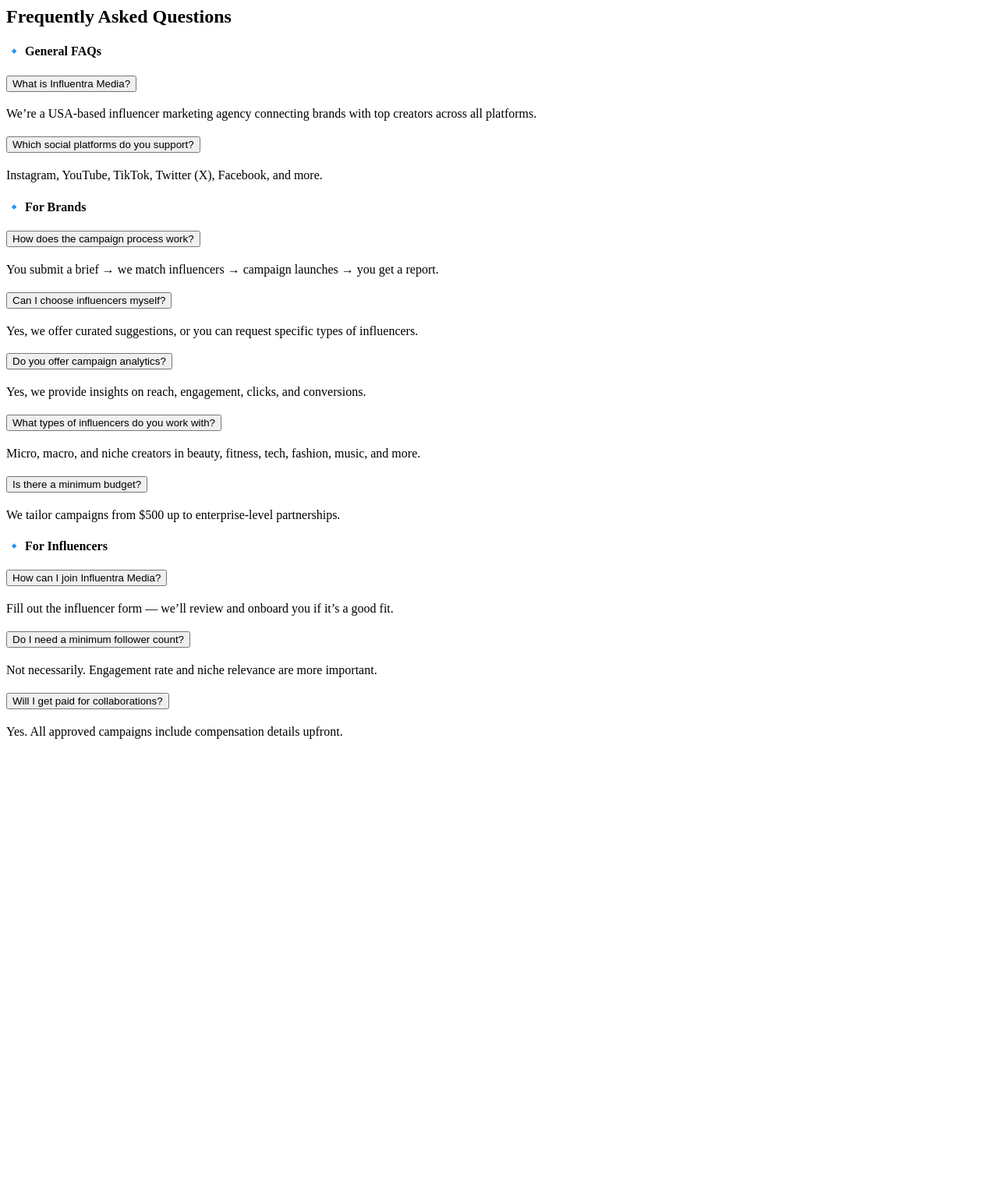
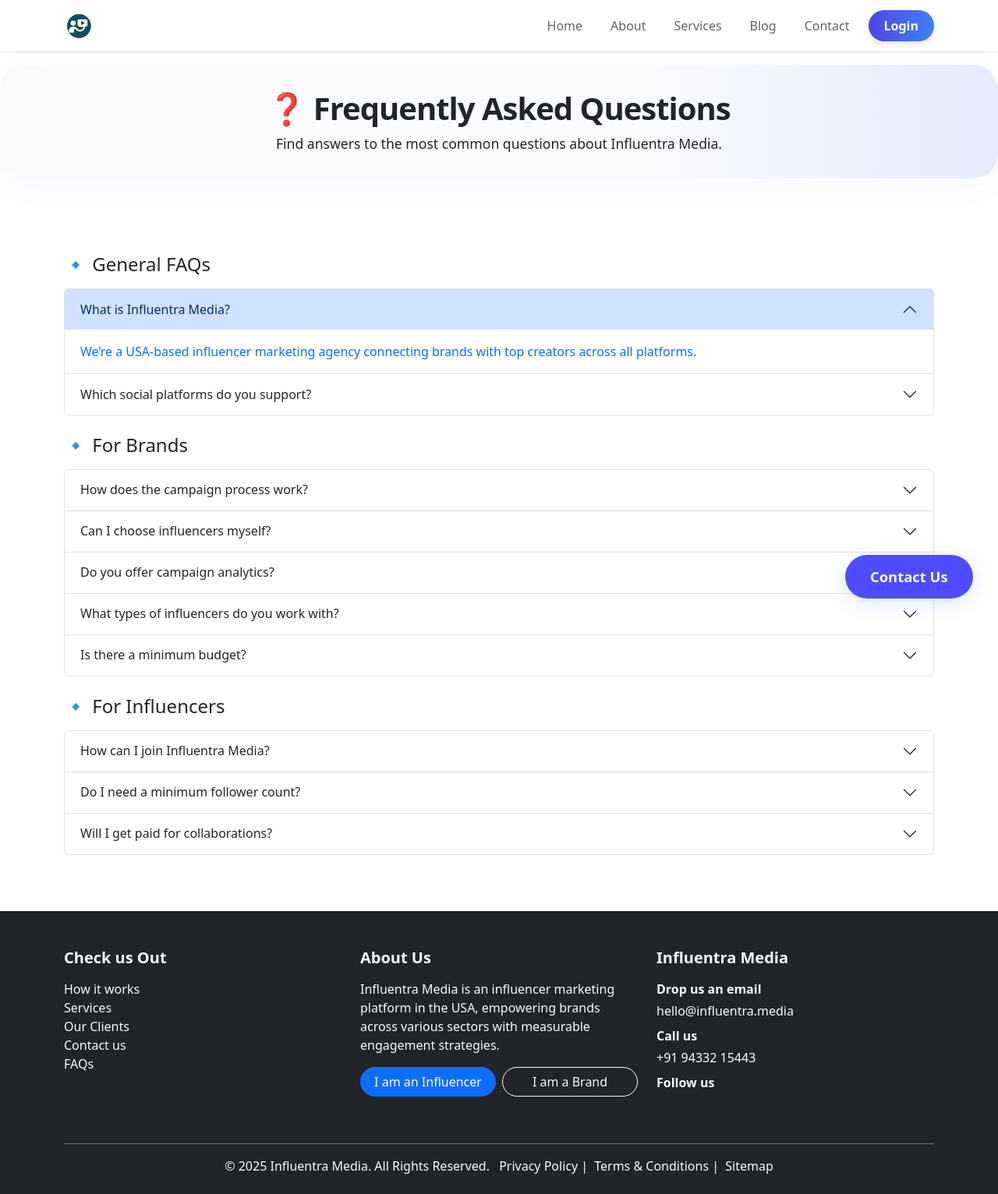
Before and after one commit to sukanta481/influentra-media, a PHP site: page /pages/faq-section-full.php in a window 1280 px wide. Shown: the whole page at 78% size. Before the commit the page ends 948 px from the top, so only its background shows below. Run offline with PHP 8.4, Linux system fonts and the light colour scheme.

Commit message:
Add full FAQ page layout

```diff
--- a/pages/faq-section-full.php
+++ b/pages/faq-section-full.php
@@ -1,7 +1,52 @@
+
+<?php include __DIR__ . '/../includes/header.php'; ?>
+
+<style>
+  .faq-hero {
+    background: linear-gradient(90deg, #f8fafc 65%, #e7eaff 100%);
+    border-radius: 2rem;
+    padding: 2rem 1.5rem;
+    margin-top: 1rem;
+    box-shadow: 0 10px 40px rgba(80,110,255,0.04);
+  }
+  .floating-contact-btn {
+    position: fixed;
+    right: 2rem;
+    bottom: 2rem;
+    z-index: 1100;
+    background: #4d4dff;
+    color: #fff;
+    border-radius: 50px;
+    padding: 14px 32px;
+    font-weight: 600;
+    box-shadow: 0 6px 24px rgba(80, 110, 255, 0.18);
+    border: none;
+    cursor: pointer;
+    font-size: 1.15rem;
+    transition: transform 0.1s;
+    animation: popin 0.8s cubic-bezier(.6,-0.28,.74,1.24) forwards;
+  }
+  .floating-contact-btn:hover {
+    background: #2f2f94;
+    transform: scale(1.06);
+  }
+  @keyframes popin {
+    0%   { transform: translateY(80px) scale(.85); opacity: 0; }
+    80%  { transform: translateY(-10px) scale(1.04); opacity: 1; }
+    100% { transform: translateY(0) scale(1); opacity: 1; }
+  }
+  @media (max-width: 575px) {
+    .floating-contact-btn { right: 1rem; bottom: 1rem; padding: 11px 18px; font-size: 1rem; }
+  }
+</style>
+
+<section class="faq-hero mb-5 text-center">
+  <h1 class="fw-bold mb-2" style="letter-spacing:-1px;">❓ Frequently Asked Questions</h1>
+  <p class="mb-0" style="font-size:1.1rem;">Find answers to the most common questions about Influentra Media.</p>
+</section>
 
 <section class="faq-section py-5" style="background-color: #fff;">
   <div class="container">
-    <h2 class="text-center mb-5">Frequently Asked Questions</h2>
 
     <!-- General FAQs -->
     <h4 class="mb-3">🔹 General FAQs</h4>
@@ -145,3 +190,37 @@
     </div>
   </div>
 </section>
+
+<!-- Floating Contact Us Button -->
+<button class="floating-contact-btn" id="contactBtn">
+  <i class="bi bi-envelope"></i> Contact Us
+</button>
+
+<!-- Contact Popup Modal -->
+<div class="modal fade" id="contactModal" tabindex="-1" aria-labelledby="contactModalLabel" aria-hidden="true">
+  <div class="modal-dialog">
+    <div class="modal-content">
+      <form action="../contact.php" method="get">
+        <div class="modal-header">
+          <h5 class="modal-title" id="contactModalLabel">Let's Connect!</h5>
+          <button type="button" class="btn-close" data-bs-dismiss="modal"></button>
+        </div>
+        <div class="modal-body">
+          <p class="mb-3">Want to discuss your campaign, collaborate, or join as a creator?
+            <br><b>Reach out now!</b>
+          </p>
+          <button class="btn btn-primary w-100 py-2" type="submit">Go to Contact Form</button>
+        </div>
+      </form>
+    </div>
+  </div>
+</div>
+
+<script>
+  document.getElementById('contactBtn').addEventListener('click', function() {
+    var modal = new bootstrap.Modal(document.getElementById('contactModal'));
+    modal.show();
+  });
+</script>
+
+<?php include __DIR__ . '/../includes/footer.php'; ?>
```
